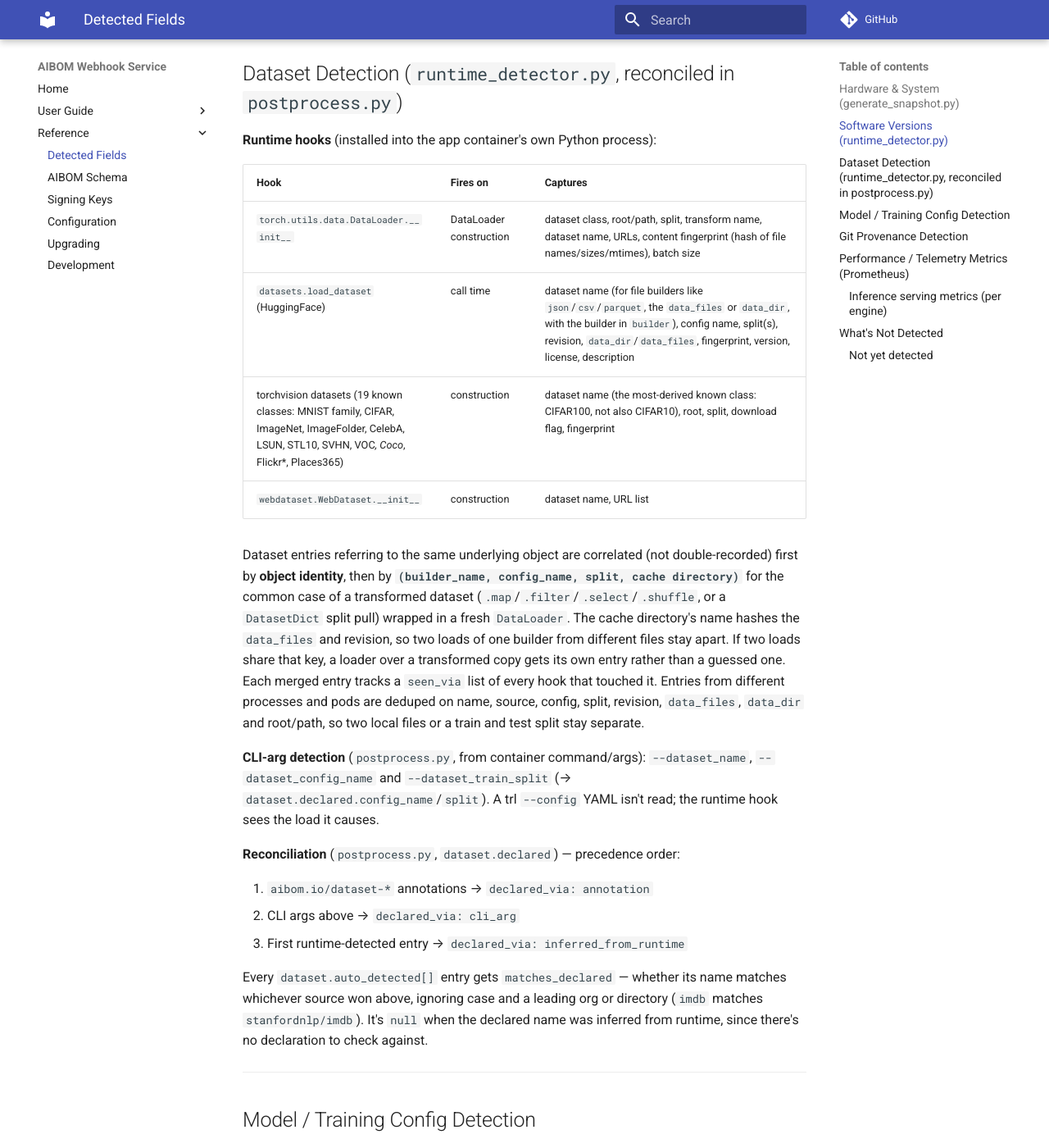
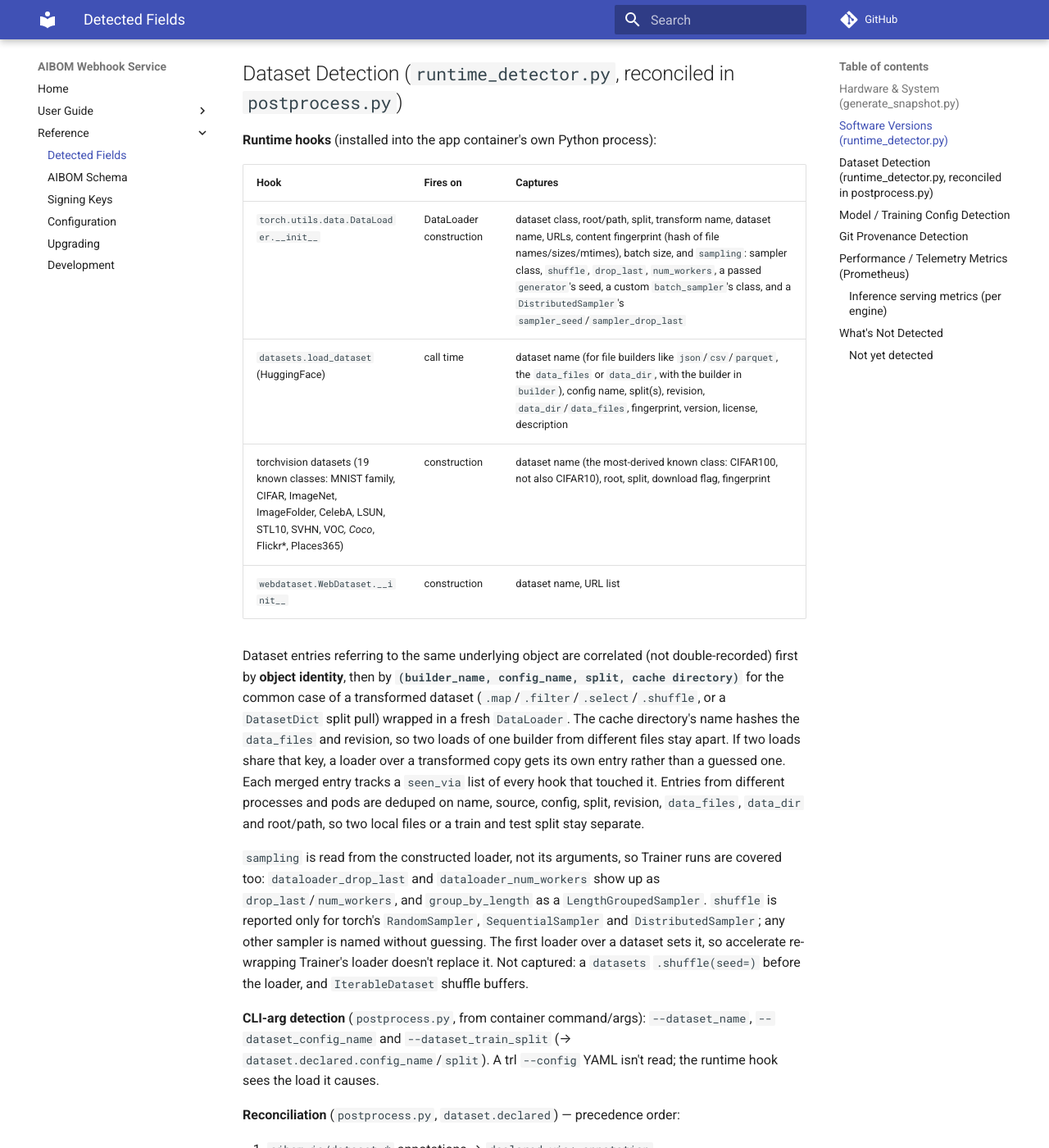
Before and after one commit to gavinsan33/aibom-webhook-service, an MkDocs documentation site: the page built from docs/CAPABILITIES.md, in a window 1280 px wide and 1400 px high, scrolled down 5264 px. Shown: the whole window at 82% size. Built offline with MkDocs 1.6.1 and Material for MkDocs 9.7.7, drawn with Linux system fonts in a browser that asks for light colours; comment, search, counter and statistics services are not loaded; some of the changed text lies outside the part shown.

Commit message:
Document DataLoader sampling detection (#177)

```diff
--- a/docs/CAPABILITIES.md
+++ b/docs/CAPABILITIES.md
@@ -109,12 +109,14 @@
 
 | Hook | Fires on | Captures |
 |---|---|---|
-| `torch.utils.data.DataLoader.__init__` | DataLoader construction | dataset class, root/path, split, transform name, dataset name, URLs, content fingerprint (hash of file names/sizes/mtimes), batch size |
+| `torch.utils.data.DataLoader.__init__` | DataLoader construction | dataset class, root/path, split, transform name, dataset name, URLs, content fingerprint (hash of file names/sizes/mtimes), batch size, and `sampling`: sampler class, `shuffle`, `drop_last`, `num_workers`, a passed `generator`'s seed, a custom `batch_sampler`'s class, and a `DistributedSampler`'s `sampler_seed`/`sampler_drop_last` |
 | `datasets.load_dataset` (HuggingFace) | call time | dataset name (for file builders like `json`/`csv`/`parquet`, the `data_files` or `data_dir`, with the builder in `builder`), config name, split(s), revision, `data_dir`/`data_files`, fingerprint, version, license, description |
 | torchvision datasets (19 known classes: MNIST family, CIFAR, ImageNet, ImageFolder, CelebA, LSUN, STL10, SVHN, VOC*, Coco*, Flickr*, Places365) | construction | dataset name (the most-derived known class: CIFAR100, not also CIFAR10), root, split, download flag, fingerprint |
 | `webdataset.WebDataset.__init__` | construction | dataset name, URL list |
 
 Dataset entries referring to the same underlying object are correlated (not double-recorded) first by **object identity**, then by **`(builder_name, config_name, split, cache directory)`** for the common case of a transformed dataset (`.map`/`.filter`/`.select`/`.shuffle`, or a `DatasetDict` split pull) wrapped in a fresh `DataLoader`. The cache directory's name hashes the `data_files` and revision, so two loads of one builder from different files stay apart. If two loads share that key, a loader over a transformed copy gets its own entry rather than a guessed one. Each merged entry tracks a `seen_via` list of every hook that touched it. Entries from different processes and pods are deduped on name, source, config, split, revision, `data_files`, `data_dir` and root/path, so two local files or a train and test split stay separate.
+
+`sampling` is read from the constructed loader, not its arguments, so Trainer runs are covered too: `dataloader_drop_last` and `dataloader_num_workers` show up as `drop_last`/`num_workers`, and `group_by_length` as a `LengthGroupedSampler`. `shuffle` is reported only for torch's `RandomSampler`, `SequentialSampler` and `DistributedSampler`; any other sampler is named without guessing. The first loader over a dataset sets it, so accelerate re-wrapping Trainer's loader doesn't replace it. Not captured: a `datasets` `.shuffle(seed=)` before the loader, and `IterableDataset` shuffle buffers.
 
 **CLI-arg detection** (`postprocess.py`, from container command/args): `--dataset_name`, `--dataset_config_name` and `--dataset_train_split` (→ `dataset.declared.config_name`/`split`). A trl `--config` YAML isn't read; the runtime hook sees the load it causes.
 
```
Also changed, not shown: other parts of docs/CAPABILITIES.md (+0 -1 lines), CLAUDE.md (+11 -0 lines).
